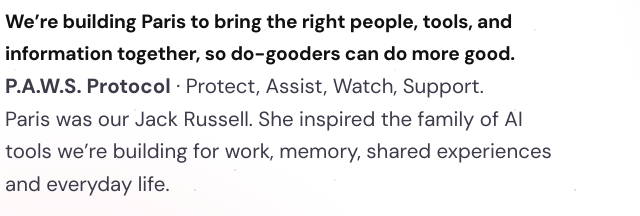
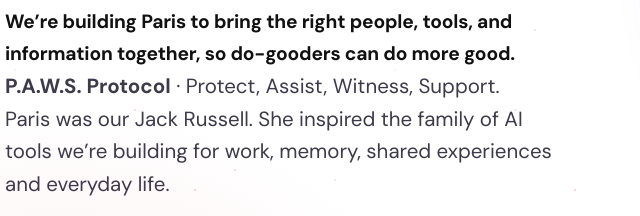
Before and after one commit to theparisbot/paristhebot-website, a plain HTML site: page index.html in a window 1280 px wide. Shown: the part 503-719 px from the top of the page, 65-705 px from the left. Drawn offline with Linux system fonts and the light colour scheme.

Commit message:
Use Witness in the P.A.W.S. Protocol

```diff
--- a/index.html
+++ b/index.html
@@ -47,7 +47,7 @@
       <p class="eyebrow"><span class="star" aria-hidden="true">✦</span> An independent product studio</p>
       <h1 id="headline">It started <span class="line">with <em>Paris.</em></span></h1>
       <p class="motto">We’re building Paris to bring the right people, tools, and information together, so do-gooders can do more good.</p>
-      <p class="intro"><strong>P.A.W.S. Protocol</strong> · Protect, Assist, Watch, Support.</p>
+      <p class="intro"><strong>P.A.W.S. Protocol</strong> · Protect, Assist, Witness, Support.</p>
       <p class="intro">Paris was our Jack Russell. She inspired the family of AI tools we’re building for work, memory, shared experiences and everyday life.</p>
       <p class="motto">Intelligence for what people can do together.</p>
       <div class="actions">
```
